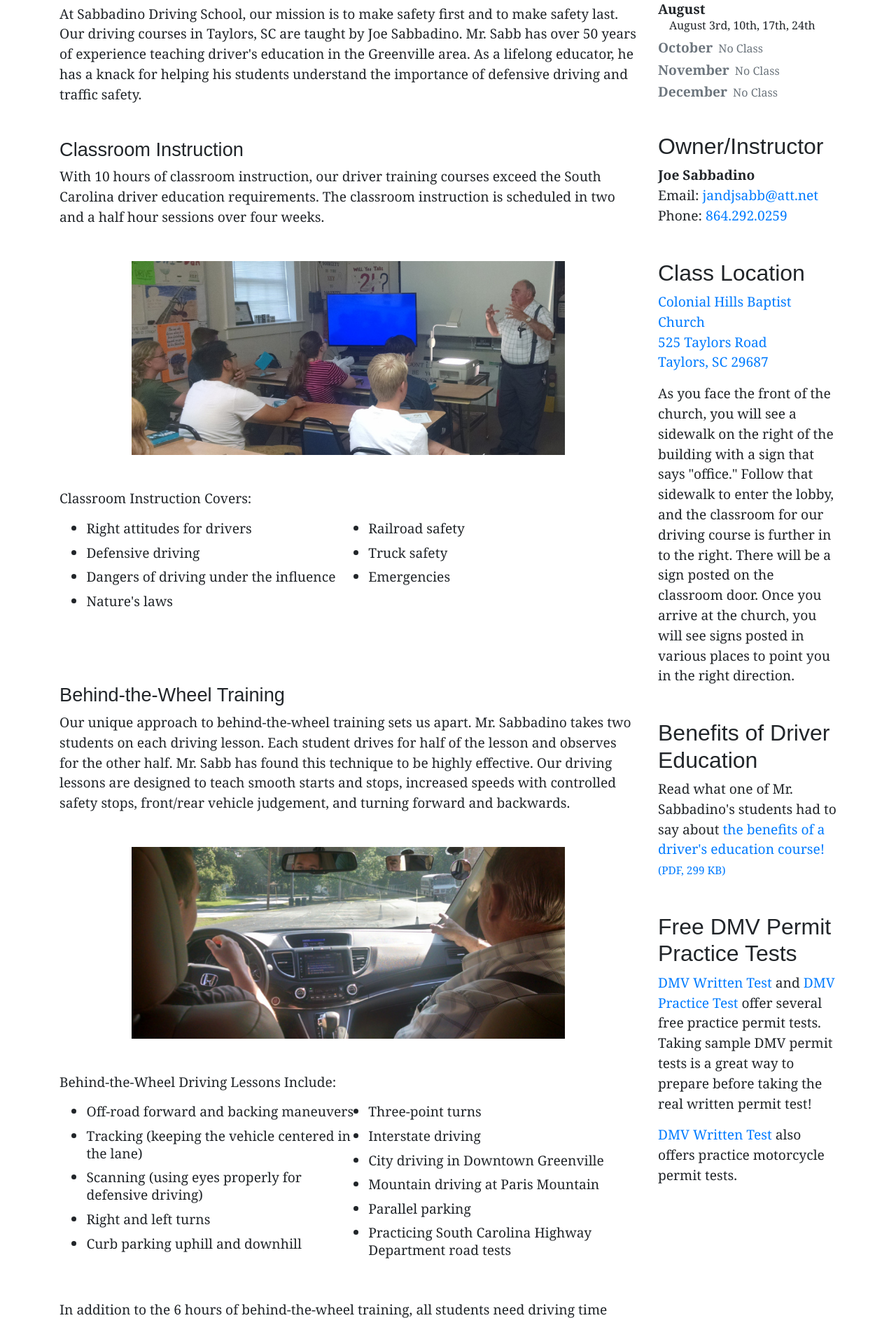
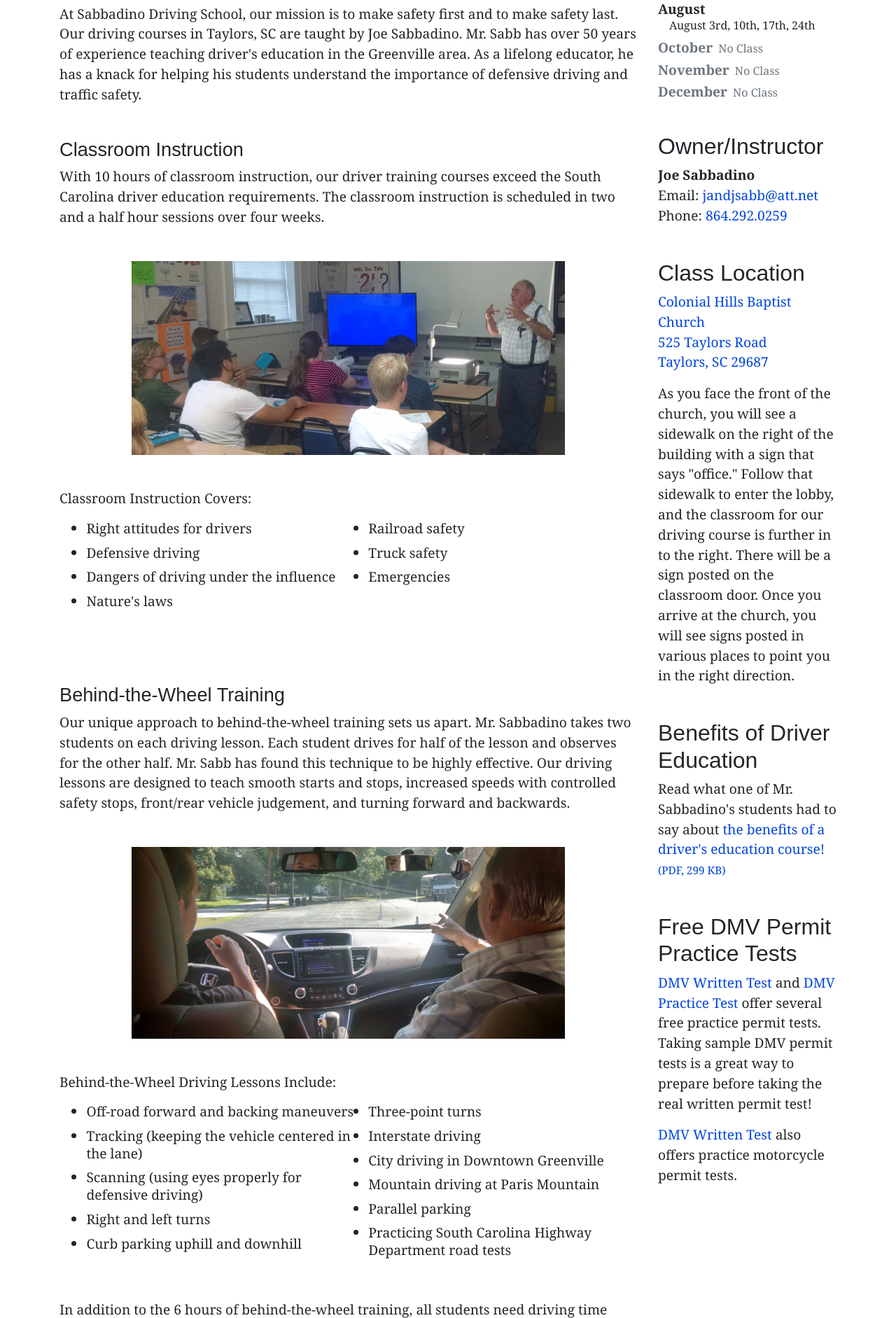
Before and after one commit to nmarsceau/sabbdriving.com, a PHP site: page / in a window 1280 px wide. Shown: the part 704-2587 px from the top of the page at 70% size. Run offline with PHP 8.4, Linux system fonts and the light colour scheme.

Commit message:
Improve contrast of links; move charset and viewport meta tags to be the first ones inside the head element

```diff
--- a/commendations.html
+++ b/commendations.html
@@ -1,12 +1,12 @@
 <!doctype html>
 <html lang="en" dir="ltr">
 <head>
-  <title>Commendations | Sabbadino Driver Training</title>
   <meta charset="UTF-8" />
   <meta name="viewport" content="width=device-width, initial-scale=1" />
   <meta name="title" content="Upstate Driver Education Courses, Sabbadino Driving School, Taylors Driving Lessons" />
   <meta name="description" content="Read about the awards and honors Mr. Sabbadino has earned during his teaching career." />
   <meta name="keyword" content="driver education, driving school, defensive driving, traffic education, upstate driving courses" />
+  <title>Commendations | Sabbadino Driver Training</title>
   <link href="reset.css" rel="stylesheet" type="text/css" />
   <link href="bootstrap.min.css" rel="stylesheet" type="text/css" />
   <link href="styles.css" rel="stylesheet" type="text/css" />
--- a/credentials.html
+++ b/credentials.html
@@ -1,12 +1,12 @@
 <!doctype html>
 <html lang="en" dir="ltr">
 <head>
-  <title>Credentials | Sabbadino Driver Training</title>
   <meta charset="UTF-8" />
   <meta name="viewport" content="width=device-width, initial-scale=1" />
   <meta name="title" content="Upstate Driver Education Courses, Sabbadino Driving School, Taylors Driving Lessons" />
   <meta name="description" content="Read about Mr. Sabbadino's education and experience in the driver training field." />
   <meta name="keyword" content="driver education, driving school, defensive driving, traffic education, upstate driving courses" />
+  <title>Credentials | Sabbadino Driver Training</title>
   <link href="reset.css" rel="stylesheet" type="text/css" />
   <link href="bootstrap.min.css" rel="stylesheet" type="text/css" />
   <link href="styles.css" rel="stylesheet" type="text/css" />
--- a/index.html
+++ b/index.html
@@ -1,12 +1,12 @@
 <!doctype html>
 <html lang="en" dir="ltr">
 <head>
-  <title>Sabbadino Driver Training &mdash; Greenville, SC Driver Education Courses</title>
   <meta charset="UTF-8" />
   <meta name="viewport" content="width=device-width, initial-scale=1" />
   <meta name="title" content="Upstate Driver Education Courses, Sabbadino Driving School, Taylors Driving Lessons" />
   <meta name="description" content="Learn to drive near Greenville SC from one of the leading driving instructors in the Upstate." />
   <meta name="keyword" content="driver education, driving school, defensive driving, traffic education, upstate driving courses" />
+  <title>Sabbadino Driver Training &mdash; Greenville, SC Driver Education Courses</title>
   <link href="reset.css" rel="stylesheet" type="text/css" />
   <link href="bootstrap.min.css" rel="stylesheet" type="text/css" />
   <link href="styles.css" rel="stylesheet" type="text/css" />
--- a/pictures.html
+++ b/pictures.html
@@ -1,12 +1,12 @@
 <!doctype html>
 <html lang="en" dir="ltr">
 <head>
-  <title>Media | Sabbadino Driver Training</title>
   <meta charset="UTF-8" />
   <meta name="viewport" content="width=device-width, initial-scale=1" />
   <meta name="title" content="Upstate Driver Education Courses, Sabbadino Driving School, Taylors Driving Lessons" />
   <meta name="description" content="What does driver training look like? Check out these pictures taken during both our classroom and behind-the-wheel training." />
   <meta name="keyword" content="driver education, driving school, defensive driving, traffic education, upstate driving courses" />
+  <title>Media | Sabbadino Driver Training</title>
   <link href="reset.css" rel="stylesheet" type="text/css" />
   <link href="bootstrap.min.css" rel="stylesheet" type="text/css" />
   <link href="styles.css" rel="stylesheet" type="text/css" />
--- a/styles.css
+++ b/styles.css
@@ -58,6 +58,14 @@ ul {
 li {
   padding-bottom: .5em;
   line-height: 1.3em;
+}
+
+a {
+  color: #0044dd;
+}
+
+a:hover {
+  color: #0000aa;
 }
 
 @media screen and (min-width: 800px) {
--- a/teaching.html
+++ b/teaching.html
@@ -1,12 +1,12 @@
 <!doctype html>
 <html lang="en" dir="ltr">
 <head>
-  <title>Teaching Philosophy | Sabbadino Driver Training</title>
   <meta charset="UTF-8" />
   <meta name="viewport" content="width=device-width, initial-scale=1" />
   <meta name="title" content="Upstate Driver Education Courses, Sabbadino Driving School, Taylors Driving Lessons" />
   <meta name="description" content="Learn about Mr. Sabbadino's teaching philosophy that drives his excellent driver training courses." />
   <meta name="keyword" content="driver education, driving school, defensive driving, traffic education, upstate driving courses" />
+  <title>Teaching Philosophy | Sabbadino Driver Training</title>
   <link href="reset.css" rel="stylesheet" type="text/css" />
   <link href="bootstrap.min.css" rel="stylesheet" type="text/css" />
   <link href="styles.css" rel="stylesheet" type="text/css" />
--- a/testimonials.html
+++ b/testimonials.html
@@ -1,12 +1,12 @@
 <!doctype html>
 <html lang="en" dir="ltr">
 <head>
-  <title>Testimonials | Sabbadino Driver Training</title>
   <meta charset="UTF-8" />
   <meta name="viewport" content="width=device-width, initial-scale=1" />
   <meta name="title" content="Upstate Driver Education Courses, Sabbadino Driving School, Taylors Driving Lessons" />
   <meta name="description" content="Read what former students and parents have said about the quality of Mr. Sabbadino's driver training course." />
   <meta name="keyword" content="driver education, driving school, defensive driving, traffic education, upstate driving courses" />
+  <title>Testimonials | Sabbadino Driver Training</title>
   <link href="reset.css" rel="stylesheet" type="text/css" />
   <link href="bootstrap.min.css" rel="stylesheet" type="text/css" />
   <link href="styles.css" rel="stylesheet" type="text/css" />
```
